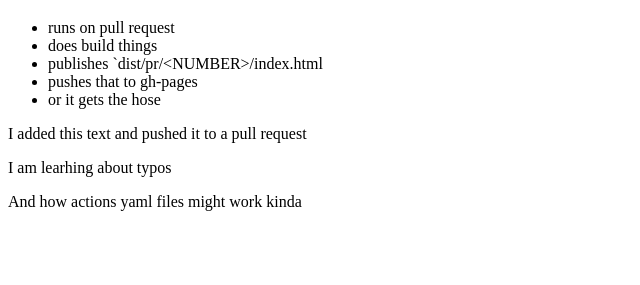
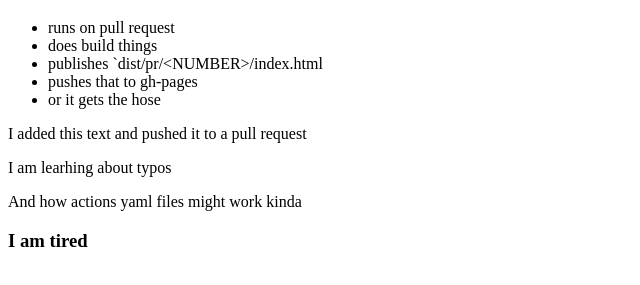
Before and after one commit to misterbrownlee/hatecakes, a plain HTML site: page src/ohcakes.html in a window 1280 px wide. Shown: the part 197-482 px from the top of the page, without its empty margins (0-640 px from the left). Drawn offline with Linux system fonts and the light colour scheme.

Commit message:
getting tired

```diff
--- a/src/ohcakes.html
+++ b/src/ohcakes.html
@@ -23,5 +23,6 @@
       <p>I added this text and pushed it to a pull request</p>
       <p>I am learhing about typos</p>
       <p>And how actions yaml files might work kinda</p>
+      <h3>I am tired</h3>
   </body>
 </html>
```
